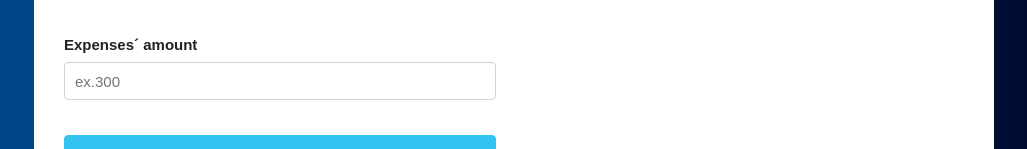
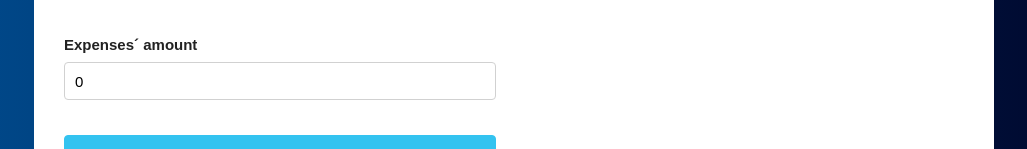
Before and after one commit to cneme23/BudgetManager, a React (Create React App) app in the folder budget-manager/: page / in a window 1280 px wide. Both pictures are taken after typing "5" into the empty fields and a click on the input "Define Budget". Shown: the part 274-423 px from the top of the page, without its empty margins (126-1153 px from the left). Built offline with nearby package versions, Linux system fonts and the light colour scheme.

Commit message:
adding changes

```diff
--- a/budget-manager/src/App.js
+++ b/budget-manager/src/App.js
@@ -24,8 +24,7 @@
      <header>
       <h1>Weekly Budget</h1>
       <div className="contenido-principal contenido">
-        {/* Aca le paso por props las funciones que se van a encargar de cambiar el estado.
-        Ahora tendriamos en el componente question ambas funciones para usar */}
+        {/* Aca vamos a usar componentes condicionales, en caso de agregue el presupuesto voy a mostrar algo , sino no  */}
 
 { showquestion ? (
   <Question
--- a/budget-manager/src/components/Form.js
+++ b/budget-manager/src/components/Form.js
@@ -1,6 +1,25 @@
 import React, {useState} from "react";
 
 const Form = () => {
+
+    const [name,saveName]= useState("");
+    const [quantity, saveQuantity]= useState(0);
+
+
+//Aqui vamos a hacer una funcion para que el usuario agregue el gasto
+
+const addExpense = e => {
+    e.preventdefault();
+}
+
+//Aqui vamos a hacer la validacion
+
+//Aqui vamos a construir el gasto
+
+//Aqui vamos a pasar el gasto al componente principal
+
+//Aqui vamos a resetear al form
+
     return(
         <form>
             <h2>Agrega tus gastos aquí</h2>
@@ -10,6 +29,8 @@
                 <input type="text"
                        className="u-full-width"
                        placeholder="Ex.Trasportation"
+                       value={name}
+                       onChange={e => saveName(e.target.value)}
                 />
             </div>
 
@@ -20,6 +41,8 @@
                 <input type="number"
                        className="u-full-width"
                        placeholder="ex.300"
+                       value={quantity}
+                       onChage={e => saveQuantity(parseInt (e.target.value,10))}
                 />
             </div>
 
```
